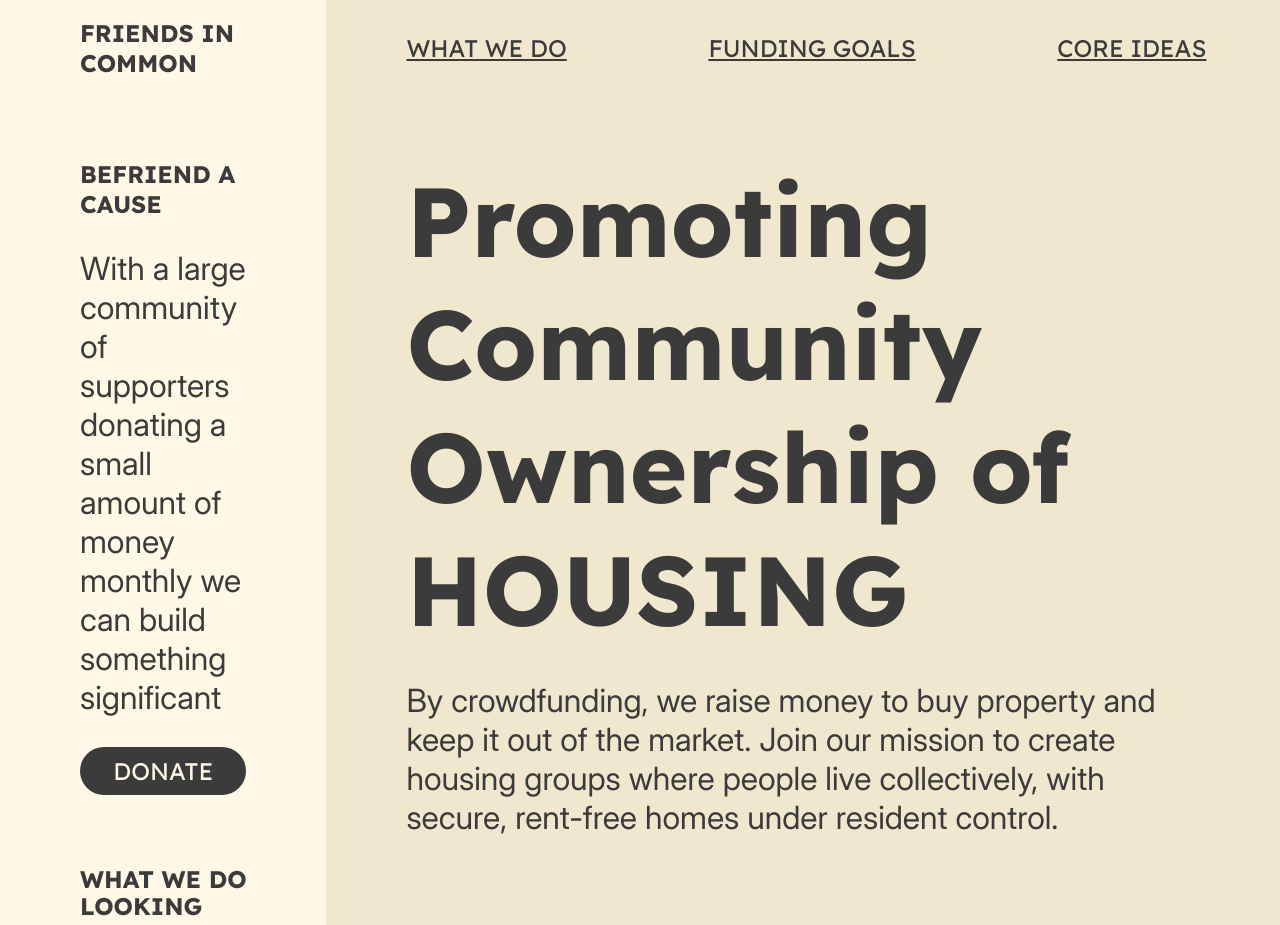
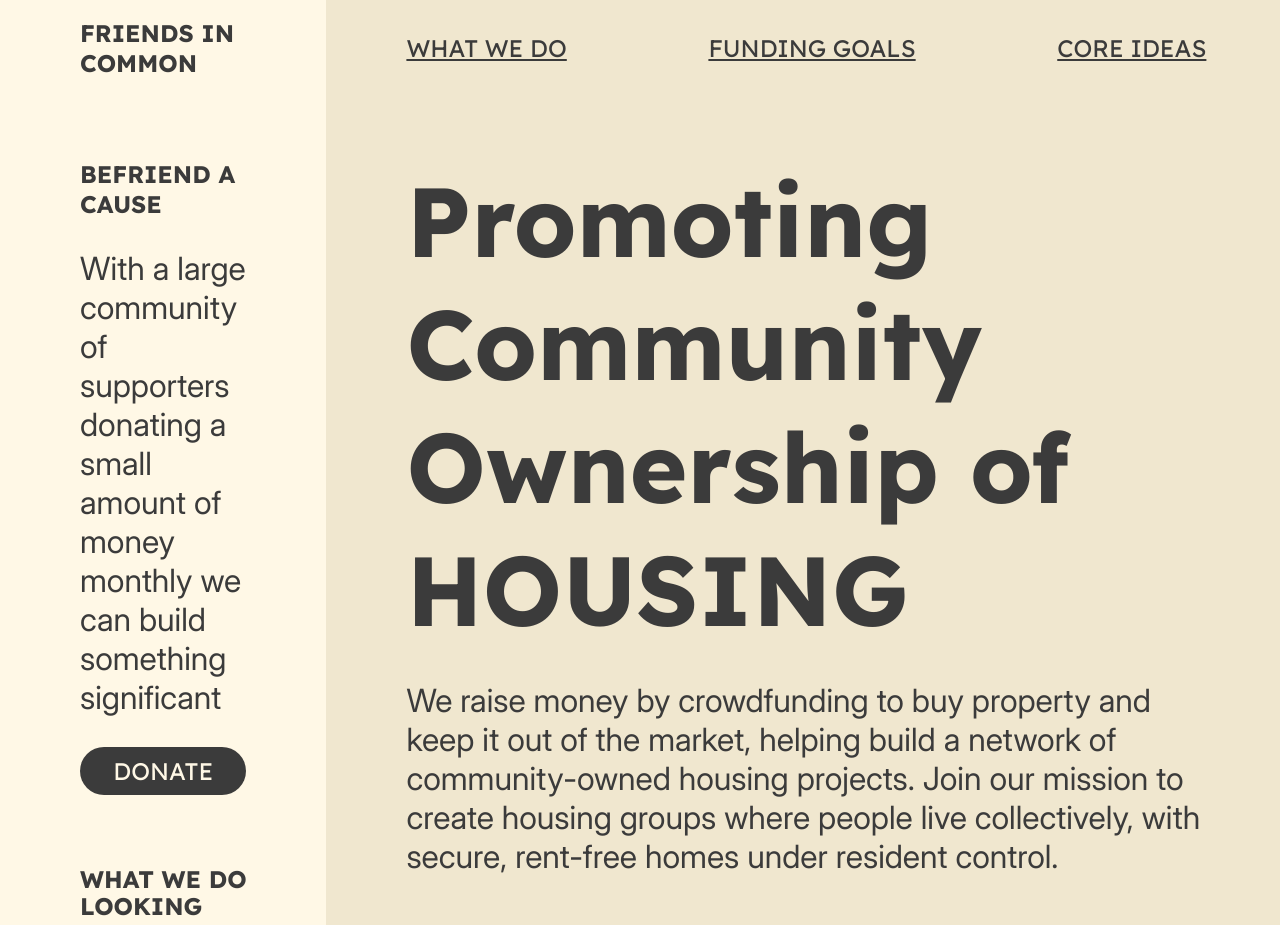
Before and after one commit to pessi-v/fic-website, a SvelteKit app: page / in a window 1280 px wide. Shown: the top 925 px of the page. Built offline with nearby package versions, Linux system fonts and the light colour scheme.

Commit message:
add a basic footer

```diff
--- a/src/routes/+page.svelte
+++ b/src/routes/+page.svelte
@@ -28,9 +28,9 @@
 		<div class="flex-column-row-gap">
 			<h2>Promoting<br />Community<br />Ownership of<br />HOUSING</h2>
 			<p>
-				By crowdfunding, we raise money to buy property and keep it out of the market. Join our
-				mission to create housing groups where people live collectively, with secure, rent-free
-				homes under resident control.
+				We raise money by crowdfunding to buy property and keep it out of the market, helping build
+				a network of community-owned housing projects. Join our mission to create housing groups
+				where people live collectively, with secure, rent-free homes under resident control.
 			</p>
 		</div>
 	</div>
@@ -225,6 +225,15 @@
 		form the introduction to a book.
 	</p>
 </div>
+<div class="footer">
+	<h4 class="font-color-invert">FRIENDS IN COMMON</h4>
+	<p class="font-color-invert">
+		We raise money by crowdfunding to buy property and keep it out of the market, supporting a
+		network of community-owned housing projects
+	</p>
+	<h4 class="font-color-invert">CONTACT</h4>
+	<p class="font-color-invert">friendsincommon@posteo.net</p>
+</div>
 
 <style lang="scss">
 	:global(body) {
@@ -299,6 +308,11 @@
 		font-family: 'Inter';
 		color: #3b3b3b;
 		font-size: 2rem;
+	}
+
+	p.font-color-invert,
+	h4.font-color-invert {
+		color: var(--background-color-primary);
 	}
 
 	h2 {
@@ -872,4 +886,12 @@
 			width: 100vw;
 		}
 	}
+
+	.footer {
+		@extend .x-padding;
+		@extend .y-padding;
+		background-color: var(--fic-gray);
+		width: 100vw;
+		height: auto;
+	}
 </style>
```
